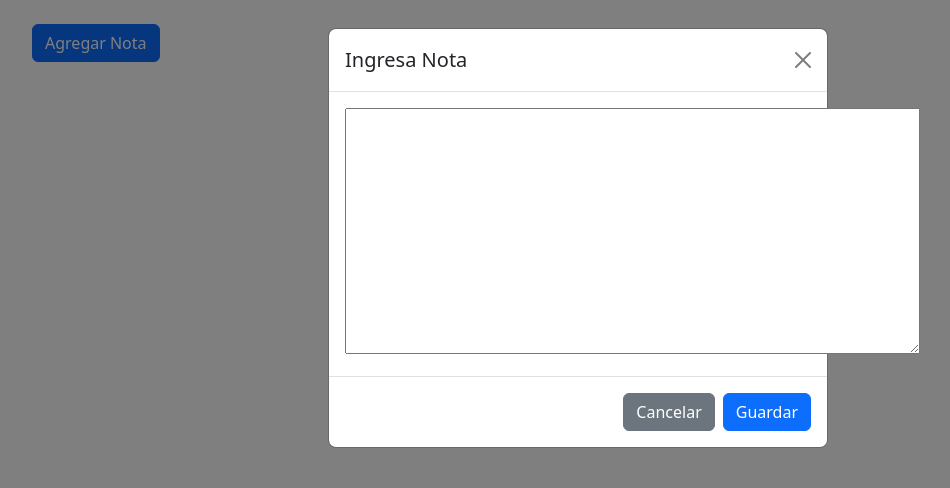
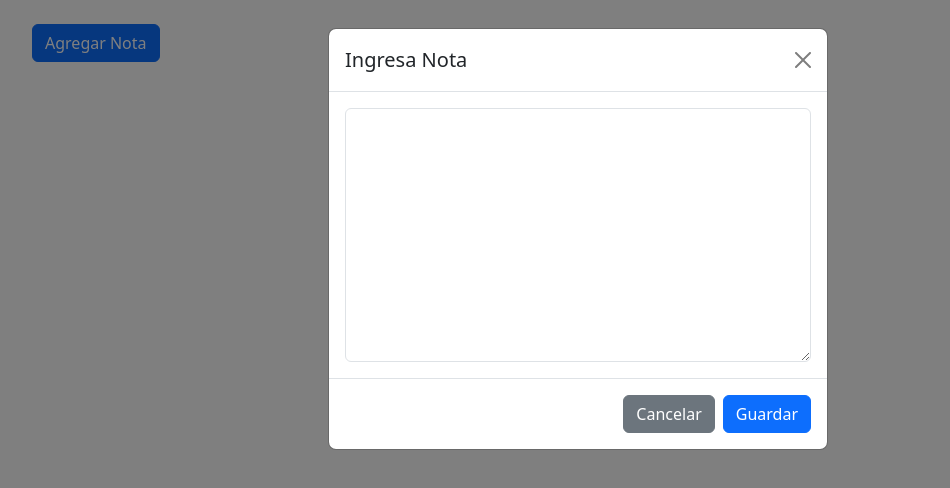
Before and after one commit to Eliagami12/Notas, a plain HTML site: page index.html in a window 1280 px wide. Both pictures are taken after a click on the button "Agregar Nota". Shown: the whole page, without its empty margins (62-1012 px from the left). Drawn offline with nearby package versions, Linux system fonts and the light colour scheme.

Commit message:
se arreglo el textarea

```diff
--- a/index.html
+++ b/index.html
@@ -31,7 +31,7 @@
         <button type="button" class="btn-close" data-bs-dismiss="modal" aria-label="Close"></button>
         </div>
         <div class="modal-body">
-        <textarea  name="text" id="producto" cols="60" rows="10"></textarea>
+        <textarea class="form-control"  name="text" id="producto" cols="60" rows="10"></textarea>
         </div>
         <div class="modal-footer">
         <button type="button" class="btn btn-secondary" data-bs-dismiss="modal">Cancelar</button>
```
